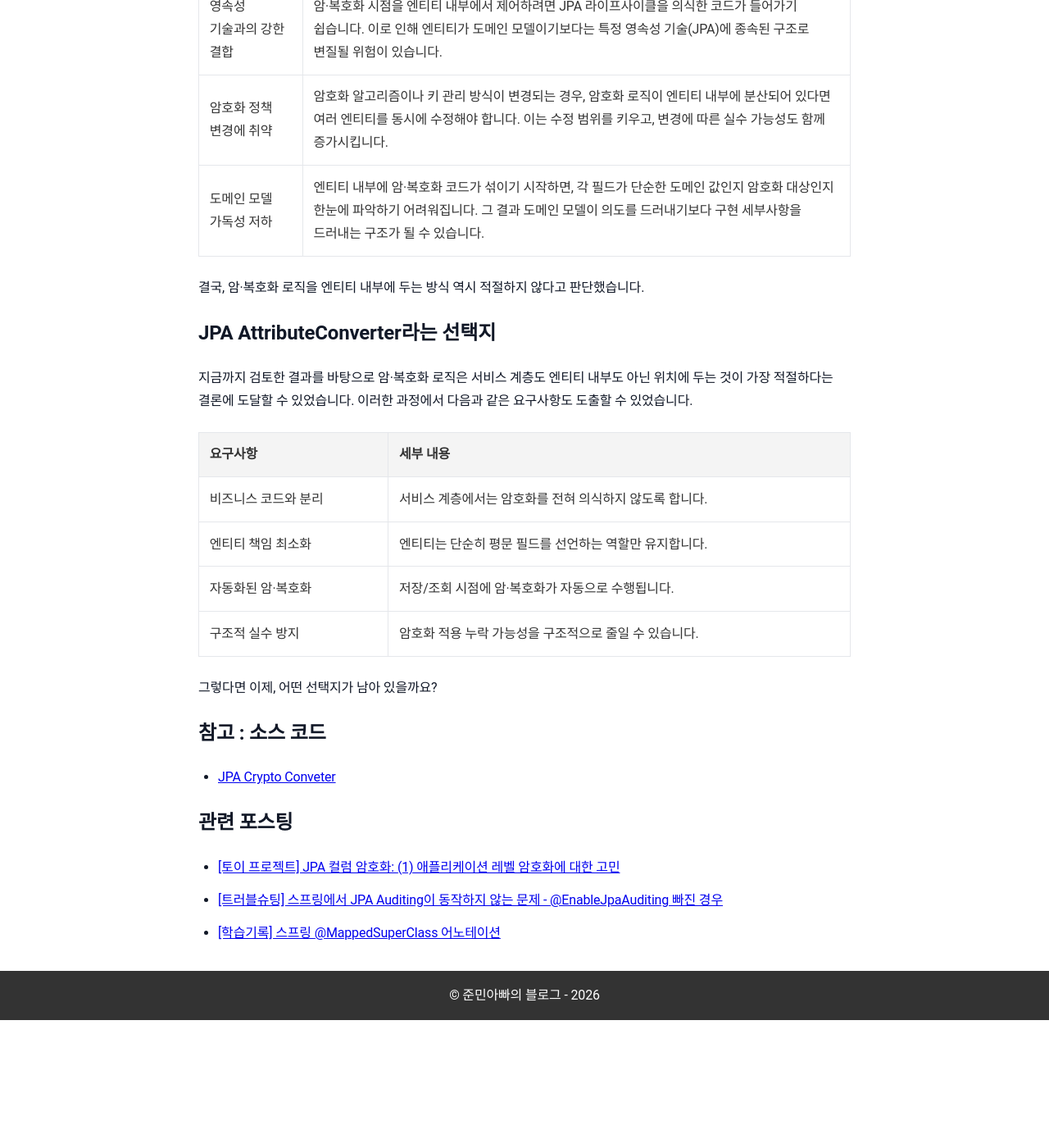
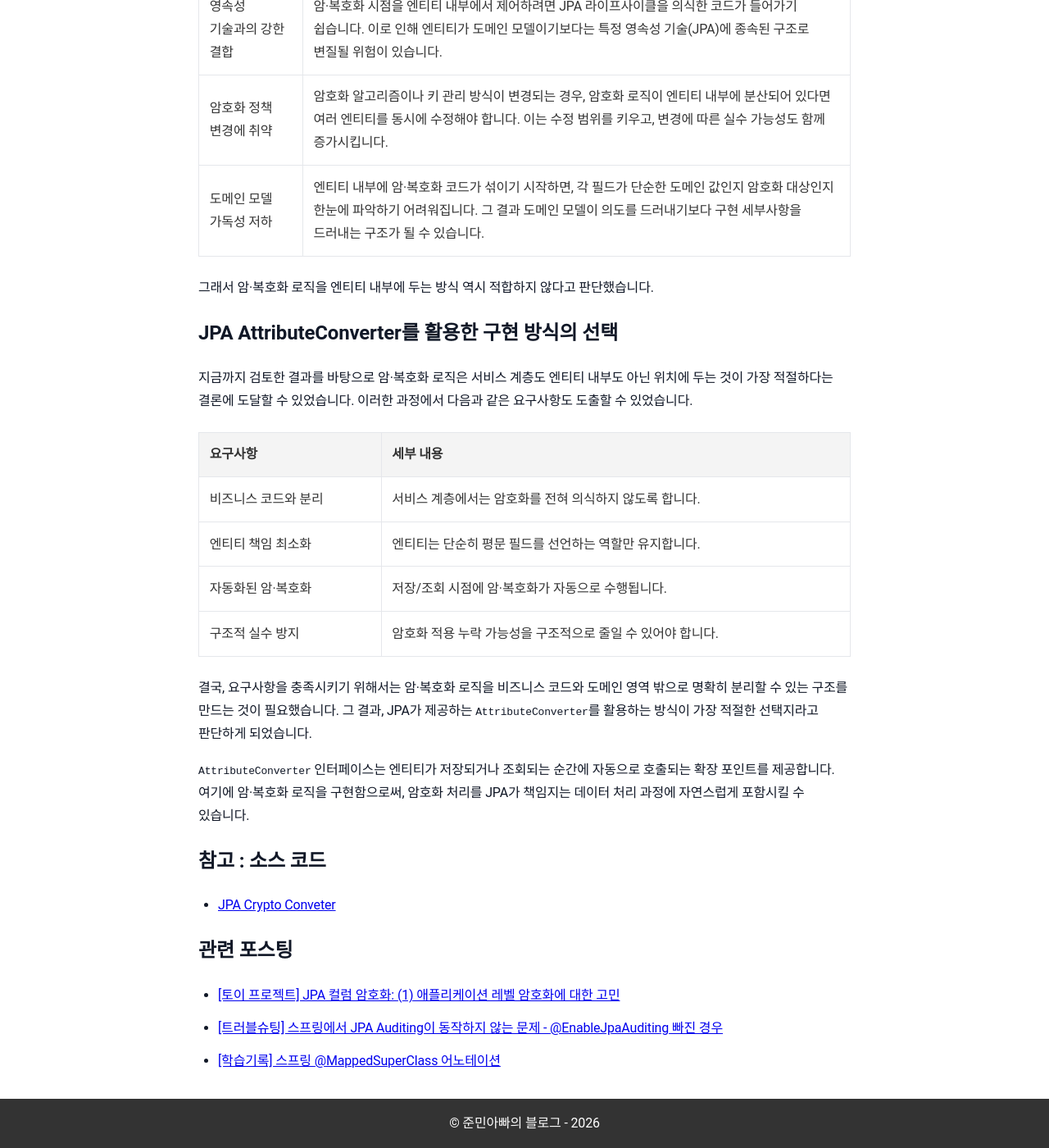
Before and after one commit to sanghoon-lee/sanghoon-lee.github.io, a Jekyll site: the page built from _posts/2026-01-25-JPACryptoConverter2.md, in a window 1280 px wide and 1400 px high, scrolled down 1651 px. Shown: the whole window at 82% size. Built offline with Jekyll 4.4.1, drawn with Linux system fonts in a browser that asks for light colours; nearby versions of some CDN libraries; comment, search, counter and statistics services are not loaded; before the commit the page ends 2895 px from its top, so only the background shows below that.

Commit message:
포스팅 내용 수정

```diff
--- a/_posts/2026-01-25-JPACryptoConverter2.md
+++ b/_posts/2026-01-25-JPACryptoConverter2.md
@@ -38,9 +38,9 @@ categories: 토이프로젝트
 | 암호화 정책 변경에 취약 |	암호화 알고리즘이나 키 관리 방식이 변경되는 경우, 암호화 로직이 엔티티 내부에 분산되어 있다면 여러 엔티티를 동시에 수정해야 합니다. 이는 수정 범위를 키우고, 변경에 따른 실수 가능성도 함께 증가시킵니다. |
 | 도메인 모델 가독성 저하	| 엔티티 내부에 암·복호화 코드가 섞이기 시작하면, 각 필드가 단순한 도메인 값인지 암호화 대상인지 한눈에 파악하기 어려워집니다. 그 결과 도메인 모델이 의도를 드러내기보다 구현 세부사항을 드러내는 구조가 될 수 있습니다. |
 
-결국, 암·복호화 로직을 엔티티 내부에 두는 방식 역시 적절하지 않다고 판단했습니다.
+그래서 암·복호화 로직을 엔티티 내부에 두는 방식 역시 적합하지 않다고 판단했습니다.
 
-## JPA AttributeConverter라는 선택지
+## JPA AttributeConverter를 활용한 구현 방식의 선택
 
 지금까지 검토한 결과를 바탕으로 암·복호화 로직은 서비스 계층도 엔티티 내부도 아닌 위치에 두는 것이 가장 적절하다는 결론에 도달할 수 있었습니다. 이러한 과정에서 다음과 같은 요구사항도 도출할 수 있었습니다.
 
@@ -49,9 +49,11 @@ categories: 토이프로젝트
 | 비즈니스 코드와 분리	| 서비스 계층에서는 암호화를 전혀 의식하지 않도록 합니다. |
 | 엔티티 책임 최소화 |	엔티티는 단순히 평문 필드를 선언하는 역할만 유지합니다. |
 | 자동화된 암·복호화 |	저장/조회 시점에 암·복호화가 자동으로 수행됩니다. |
-| 구조적 실수 방지 |	암호화 적용 누락 가능성을 구조적으로 줄일 수 있습니다. |
+| 구조적 실수 방지 | 암호화 적용 누락 가능성을 구조적으로 줄일 수 있어야 합니다. |
 
-그렇다면 이제, 어떤 선택지가 남아 있을까요?
+결국, 요구사항을 충족시키기 위해서는 암·복호화 로직을 비즈니스 코드와 도메인 영역 밖으로 명확히 분리할 수 있는 구조를 만드는 것이 필요했습니다. 그 결과, JPA가 제공하는 `AttributeConverter`를 활용하는 방식이 가장 적절한 선택지라고 판단하게 되었습니다.
+
+`AttributeConverter` 인터페이스는 엔티티가 저장되거나 조회되는 순간에 자동으로 호출되는 확장 포인트를 제공합니다. 여기에 암·복호화 로직을 구현함으로써, 암호화 처리를 JPA가 책임지는 데이터 처리 과정에 자연스럽게 포함시킬 수 있습니다.
 
 
 ## 참고 : 소스 코드
```
